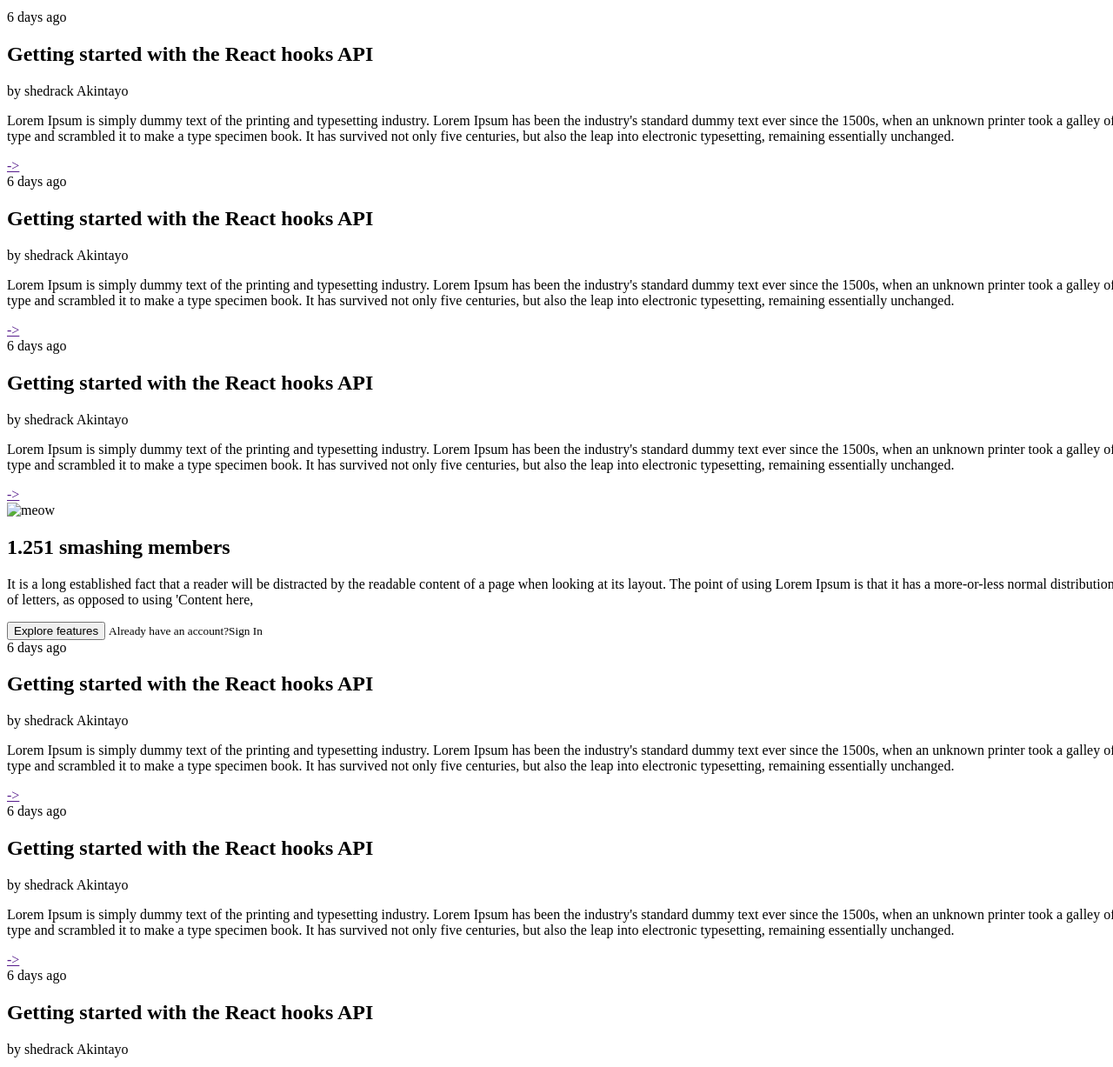
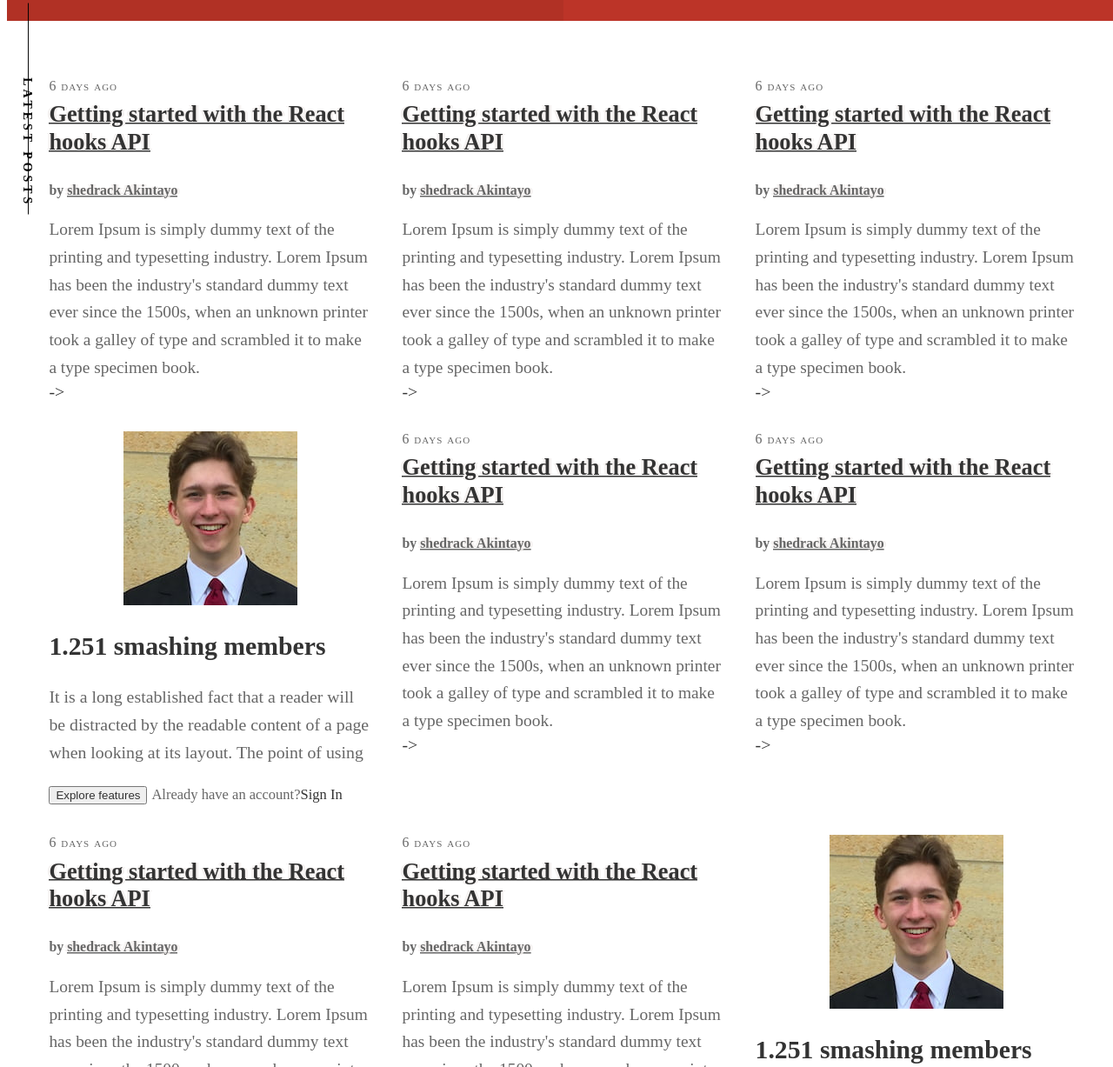
Before and after one commit to tGodson/Smah-Magazine-Heat-Map, a plain HTML site: page index.html in a window 1280 px wide. Shown: the part 1140-2367 px from the top of the page at 87% size. Drawn offline with Linux system fonts and the light colour scheme.

Commit message:
added part of the article section

```diff
--- a/index.html
+++ b/index.html
@@ -78,168 +78,161 @@
       </div>
     </section>
       <section class="article-section">
-          <div class="container">
-              <div class="row">
-                  <h4 class="vertical-heading"></h4>
-                  <div>
-                      <div class="article">
+          <div class="article-wrapper">
+              <div class="article-row">
+                  <h4 class="vertical-heading"><span>Latest posts</span></h4>
+                  <div class="article-container">
+                      <div class="article" id="article-1">
                           <article>
                             <header>
                                 <time class="article-time" datetime="2020-04-10 09:30:00 +0000 UTC+1">6 days ago</time>
-                                <h2><a>Getting started with the React hooks API</a></h2>
+                                <h2 class="article-heading"><a href="#">Getting started with the React hooks API</a></h2>
                                 <span>by <a>shedrack Akintayo</a></span>
                             </header>
                             <p>
                                 Lorem Ipsum is simply dummy text of the printing and typesetting industry.
                                 Lorem Ipsum has been the industry's standard dummy text ever since the 1500s,
                                 when an unknown printer took a galley of type and scrambled it to make a type specimen book.
-                                It has survived not only five centuries,
-                                but also the leap into electronic typesetting, remaining essentially unchanged.
+
                             </p>
                           </article>
-                          <a href="">-></a>
+                          <a href="#" class="read-more">-></a>
                       </div>
-                      <div class="article">
+                      <div class="article" id="article-2">
                         <article>
                           <header>
                               <time class="article-time" datetime="2020-04-10 09:30:00 +0000 UTC+1">6 days ago</time>
-                              <h2><a>Getting started with the React hooks API</a></h2>
-                              <span>by <a>shedrack Akintayo</a></span>
+                              <h2 class="article-heading"><a href="#">Getting started with the React hooks API</a></h2>
+                              <span>by <a href="#">shedrack Akintayo</a></span>
                           </header>
                           <p>
                               Lorem Ipsum is simply dummy text of the printing and typesetting industry.
                               Lorem Ipsum has been the industry's standard dummy text ever since the 1500s,
                               when an unknown printer took a galley of type and scrambled it to make a type specimen book.
-                              It has survived not only five centuries,
-                              but also the leap into electronic typesetting, remaining essentially unchanged.
+
                           </p>
                         </article>
-                        <a href="">-></a>
+                        <a href="#" class="read-more">-></a>
                     </div>
-                    <div class="article">
+                    <div class="article" id="article-3">
                         <article>
                           <header>
                               <time class="article-time" datetime="2020-04-10 09:30:00 +0000 UTC+1">6 days ago</time>
-                              <h2><a>Getting started with the React hooks API</a></h2>
-                              <span>by <a>shedrack Akintayo</a></span>
+                              <h2 class="article-heading"><a href="#">Getting started with the React hooks API</a></h2>
+                              <span>by <a href="#">shedrack Akintayo</a></span>
                           </header>
                           <p>
                               Lorem Ipsum is simply dummy text of the printing and typesetting industry.
                               Lorem Ipsum has been the industry's standard dummy text ever since the 1500s,
                               when an unknown printer took a galley of type and scrambled it to make a type specimen book.
-                              It has survived not only five centuries,
-                              but also the leap into electronic typesetting, remaining essentially unchanged.
+
                           </p>
                         </article>
-                        <a href="">-></a>
+                        <a href="#" class="read-more">-></a>
                     </div>
-                    <div class="article">
-                        <div>
-                            <a>
-                                <img src="#" alt="meow"/>
-                            </a>
+                    <div class="article" id="article-4">
+
                             <div class="meow-content">
-                                <h1><a>1.251 smashing members</a></h1>
+                                <div class="article-pic">
+                                    <a href="#">
+                                        <img src="images/philip-kiely-200px.jpg" alt="image" />
+                                    </a>
+                                </div>
+                                <h1><a href="#">1.251 smashing members</a></h1>
                                 <p>
                                     It is a long established fact that a reader will be distracted by the readable
                                     content of a page when looking at its layout. The point of using
-                                    Lorem Ipsum is that it has a more-or-less normal distribution of letters,
-                                    as opposed to using 'Content here,
+
                                 </p>
-                                <button><a>Explore features</a></button>
+                                <button><a href="#">Explore features</a></button>
+                                <small>Already have an account?<a>Sign In</a></small>
+                            </div>
+
+                    </div>
+                    <div class="article" id="article-5">
+                        <article>
+                          <header>
+                              <time class="article-time" datetime="2020-04-10 09:30:00 +0000 UTC+1">6 days ago</time>
+                              <h2 class="article-heading"><a>Getting started with the React hooks API</a></h2>
+                              <span>by <a href="#">shedrack Akintayo</a></span>
+                          </header>
+                          <p>
+                              Lorem Ipsum is simply dummy text of the printing and typesetting industry.
+                              Lorem Ipsum has been the industry's standard dummy text ever since the 1500s,
+                              when an unknown printer took a galley of type and scrambled it to make a type specimen book.
+
+                          </p>
+                        </article>
+                        <a href="#" class="read-more">-></a>
+                    </div>
+                    <div class="article" id="article-6">
+                        <article>
+                          <header>
+                              <time class="article-time" datetime="2020-04-10 09:30:00 +0000 UTC+1">6 days ago</time>
+                              <h2 class="article-heading"><a>Getting started with the React hooks API</a></h2>
+                              <span>by <a href="#">shedrack Akintayo</a></span>
+                          </header>
+                          <p>
+                              Lorem Ipsum is simply dummy text of the printing and typesetting industry.
+                              Lorem Ipsum has been the industry's standard dummy text ever since the 1500s,
+                              when an unknown printer took a galley of type and scrambled it to make a type specimen book.
+
+                          </p>
+                        </article>
+                        <a href="#" class="read-more">-></a>
+                    </div>
+                    <div class="article" id="article-7">
+                        <article>
+                          <header>
+                              <time class="article-time" datetime="2020-04-10 09:30:00 +0000 UTC+1">6 days ago</time>
+                              <h2 class="article-heading"><a>Getting started with the React hooks API</a></h2>
+                              <span>by <a href="#">shedrack Akintayo</a></span>
+                          </header>
+                          <p>
+                              Lorem Ipsum is simply dummy text of the printing and typesetting industry.
+                              Lorem Ipsum has been the industry's standard dummy text ever since the 1500s,
+                              when an unknown printer took a galley of type and scrambled it to make a type specimen book.
+
+                          </p>
+                        </article>
+                        <a href="#">-></a>
+                    </div>
+                    <div class="article" id="article-8">
+                        <article>
+                          <header>
+                              <time class="article-time" datetime="2020-04-10 09:30:00 +0000 UTC+1">6 days ago</time>
+                              <h2 class="article-heading"><a>Getting started with the React hooks API</a></h2>
+                              <span>by <a href="#">shedrack Akintayo</a></span>
+                          </header>
+                          <p>
+                              Lorem Ipsum is simply dummy text of the printing and typesetting industry.
+                              Lorem Ipsum has been the industry's standard dummy text ever since the 1500s,
+                              when an unknown printer took a galley of type and scrambled it to make a type specimen book.
+
+                          </p>
+                        </article>
+                        <a href="#" class="read-more">-></a>
+                    </div>
+                    <div class="article" id="article-9">
+                        <div>
+                            <div class="article-pic">
+                                <a href="#">
+                                    <img src="images/philip-kiely-200px.jpg" alt="image" />
+                                </a>
+                            </div>
+                                <h1><a href="#">1.251 smashing members</a></h1>
+                                <p>
+                                    It is a long established fact that a reader will be distracted by the readable
+                                    content of a page when looking at its layout.
+
+                                </p>
+                                <button><a href="#">Explore features</a></button>
                                 <small>Already have an account?<a>Sign In</a></small>
                             </div>
 
                         </div>
                     </div>
-                    <div class="article">
-                        <article>
-                          <header>
-                              <time class="article-time" datetime="2020-04-10 09:30:00 +0000 UTC+1">6 days ago</time>
-                              <h2><a>Getting started with the React hooks API</a></h2>
-                              <span>by <a>shedrack Akintayo</a></span>
-                          </header>
-                          <p>
-                              Lorem Ipsum is simply dummy text of the printing and typesetting industry.
-                              Lorem Ipsum has been the industry's standard dummy text ever since the 1500s,
-                              when an unknown printer took a galley of type and scrambled it to make a type specimen book.
-                              It has survived not only five centuries,
-                              but also the leap into electronic typesetting, remaining essentially unchanged.
-                          </p>
-                        </article>
-                        <a href="">-></a>
-                    </div>
-                    <div class="article">
-                        <article>
-                          <header>
-                              <time class="article-time" datetime="2020-04-10 09:30:00 +0000 UTC+1">6 days ago</time>
-                              <h2><a>Getting started with the React hooks API</a></h2>
-                              <span>by <a>shedrack Akintayo</a></span>
-                          </header>
-                          <p>
-                              Lorem Ipsum is simply dummy text of the printing and typesetting industry.
-                              Lorem Ipsum has been the industry's standard dummy text ever since the 1500s,
-                              when an unknown printer took a galley of type and scrambled it to make a type specimen book.
-                              It has survived not only five centuries,
-                              but also the leap into electronic typesetting, remaining essentially unchanged.
-                          </p>
-                        </article>
-                        <a href="">-></a>
-                    </div>
-                    <div class="article">
-                        <article>
-                          <header>
-                              <time class="article-time" datetime="2020-04-10 09:30:00 +0000 UTC+1">6 days ago</time>
-                              <h2><a>Getting started with the React hooks API</a></h2>
-                              <span>by <a>shedrack Akintayo</a></span>
-                          </header>
-                          <p>
-                              Lorem Ipsum is simply dummy text of the printing and typesetting industry.
-                              Lorem Ipsum has been the industry's standard dummy text ever since the 1500s,
-                              when an unknown printer took a galley of type and scrambled it to make a type specimen book.
-                              It has survived not only five centuries,
-                              but also the leap into electronic typesetting, remaining essentially unchanged.
-                          </p>
-                        </article>
-                        <a href="">-></a>
-                    </div>
-                    <div class="article">
-                        <article>
-                          <header>
-                              <time class="article-time" datetime="2020-04-10 09:30:00 +0000 UTC+1">6 days ago</time>
-                              <h2><a>Getting started with the React hooks API</a></h2>
-                              <span>by <a>shedrack Akintayo</a></span>
-                          </header>
-                          <p>
-                              Lorem Ipsum is simply dummy text of the printing and typesetting industry.
-                              Lorem Ipsum has been the industry's standard dummy text ever since the 1500s,
-                              when an unknown printer took a galley of type and scrambled it to make a type specimen book.
-                              It has survived not only five centuries,
-                              but also the leap into electronic typesetting, remaining essentially unchanged.
-                          </p>
-                        </article>
-                        <a href="">-></a>
-                    </div>
-                    <div class="article">
-                        <div>
-                            <a>
-                                <img src="#" alt="meow"/>
-                            </a>
-                            <div class="meow-content">
-                                <h1><a>1.251 smashing members</a></h1>
-                                <p>
-                                    It is a long established fact that a reader will be distracted by the readable
-                                    content of a page when looking at its layout. The point of using
-                                    Lorem Ipsum is that it has a more-or-less normal distribution of letters,
-                                    as opposed to using 'Content here,
-                                </p>
-                                <button><a>Explore features</a></button>
-                                <small>Already have an account?<a>Sign In</a></small>
-                            </div>
-
-                        </div>
-                    </div>
-                    <div>SEE ALL LATEST ARTICLE</div>
+                    <div class="latest">SEE ALL LATEST ARTICLE</div>
 
                   </div>
               </div>
--- a/style.css
+++ b/style.css
@@ -1,7 +1,29 @@
+html{
+  line-height: 1.15;
+}
+
 body {
   width: 100%;
   height: 100%;
-  /* color: white; */
+  font-feature-settings: 'onum' 1;
+color: #333;
+text-rendering: optimizeLegibility;
+font-size: calc(.35842vw + .95296em);
+}
+a{
+  text-decoration: none;
+  color: #333;
+}
+
+body p{
+  line-height: calc(1.5em + .2vw);
+word-break: break-word;
+}
+
+h2 {
+  font-size: calc(1.2em + .2vw);
+  margin: 0 0 1em;
+  line-height: 1.2;
 }
 
 .nav-bar {
@@ -69,8 +91,6 @@ color: white;
     padding: 12px;
 }
 
-
-
 .section-1 {
   display: grid;
   grid-template-columns: 50% 50%;
@@ -126,6 +146,147 @@ margin-top: 75px;
 margin-left: 10px;
 }
 
-.grid_one_p3{
+.article-section {
+  color:#666;
+  display: block;
+  font-family: Elena;
 
 }
+
+.article-wrapper {
+  width: 94vw;
+  max-width: 1440px;
+  margin: 0 auto;
+  z-index: 1;
+  position: relative;
+  box-sizing: border-box;
+}
+
+.article-wrapper::after{
+  content: '';
+  display: table;
+  clear: both;
+}
+
+.article-row{
+  box-sizing: border-box;
+  display: flex;
+  flex-direction: row;
+  flex-wrap: wrap;
+  margin-right: 0;
+  margin-left: 0;
+}
+
+.article-row::after{
+  clear: both;
+}
+
+.vertical-heading {
+  max-width: 17.5em;
+  color: #000;
+display: block;
+text-align: right;
+background-image: linear-gradient(currentColor,currentColor);
+background-size: 100% 1px;
+background-repeat: no-repeat;
+font-feature-settings: 'smcp' 1,'c2sc' 1;
+font-variant: small-caps;
+background-position: center center;
+text-transform: uppercase;
+line-height: 1;
+font-size: .7em;
+margin: 3em 0 0;
+transform-origin: left center;
+transform: rotateZ(90deg) translateX(-5em) translateY(1em);
+letter-spacing: 4px;
+flex-basis: 100%;
+}
+
+.vertical-heading span{
+  display: inline-block;
+  padding: 0 .6em;
+  position: relative;
+  top: .1em;
+}
+
+/* .article {
+  display: flex;
+  flex-direction: column;
+  min-height: 0;
+  padding: 0 1em;
+  padding-bottom: 150px;
+  transition: all .2s ease-out;
+  position: relative;
+  width: 33.33333%;
+  float: left;
+  margin-bottom: calc(.5em + 1vw);
+} */
+.article-container {
+  display: grid;
+  grid-template-columns: repeat(3, 1fr);
+  grid-gap: 35px;
+  grid-auto-rows: minmax(100px, auto);
+  padding: 10px;
+}
+
+.article-pic {
+  text-align: center;
+}
+
+article{
+  position: relative;
+  z-index: 1;
+  display: block;
+}
+
+article header {
+  margin-bottom: 1em;
+}
+
+time {
+  display: block;
+  margin-bottom: .5em;
+  font-size: .8em;
+  font-feature-settings: 'smcp' 1,'c2sc' 1;
+  letter-spacing: 1px;
+  font-variant: small-caps;
+  text-transform: lowercase;
+  background-position: center 72%;
+}
+
+.article-heading a {
+  text-decoration: none;
+  padding: 10px 0;
+  background-image: linear-gradient(#333,#333);
+background-repeat: no-repeat;
+background-size: 100% 1.5px;
+background-position: center bottom 29%;
+background-origin: padding-box;
+text-shadow: 3px 0 #f6f3f2,2px 0 #f6f3f2,1px 0 #f6f3f2,-1px 0 #f6f3f2,-2px 0 #f6f3f2,-3px 0 #f6f3f2;
+transition: color .1s ease-out;
+position: static;
+}
+
+header span {
+  font-family: Mija;
+  font-weight: 700;
+font-size: .8em;
+}
+
+header span a{
+  color: #666;
+ text-decoration: none;
+ padding: 10px 0;
+ background-image: linear-gradient(#666,#666);
+ background-repeat: no-repeat;
+background-size: 100% 1.5px;
+background-position: center bottom 29%;
+background-origin: padding-box;
+text-shadow: 3px 0 #f6f3f2,2px 0 #f6f3f2,1px 0 #f6f3f2,-1px 0 #f6f3f2,-2px 0 #f6f3f2,-3px 0 #f6f3f2;
+transition: color .1s ease-out;
+}
+
+article p {
+  font-size: calc(.85em + .2vw);
+  display: inline;
+}
```
